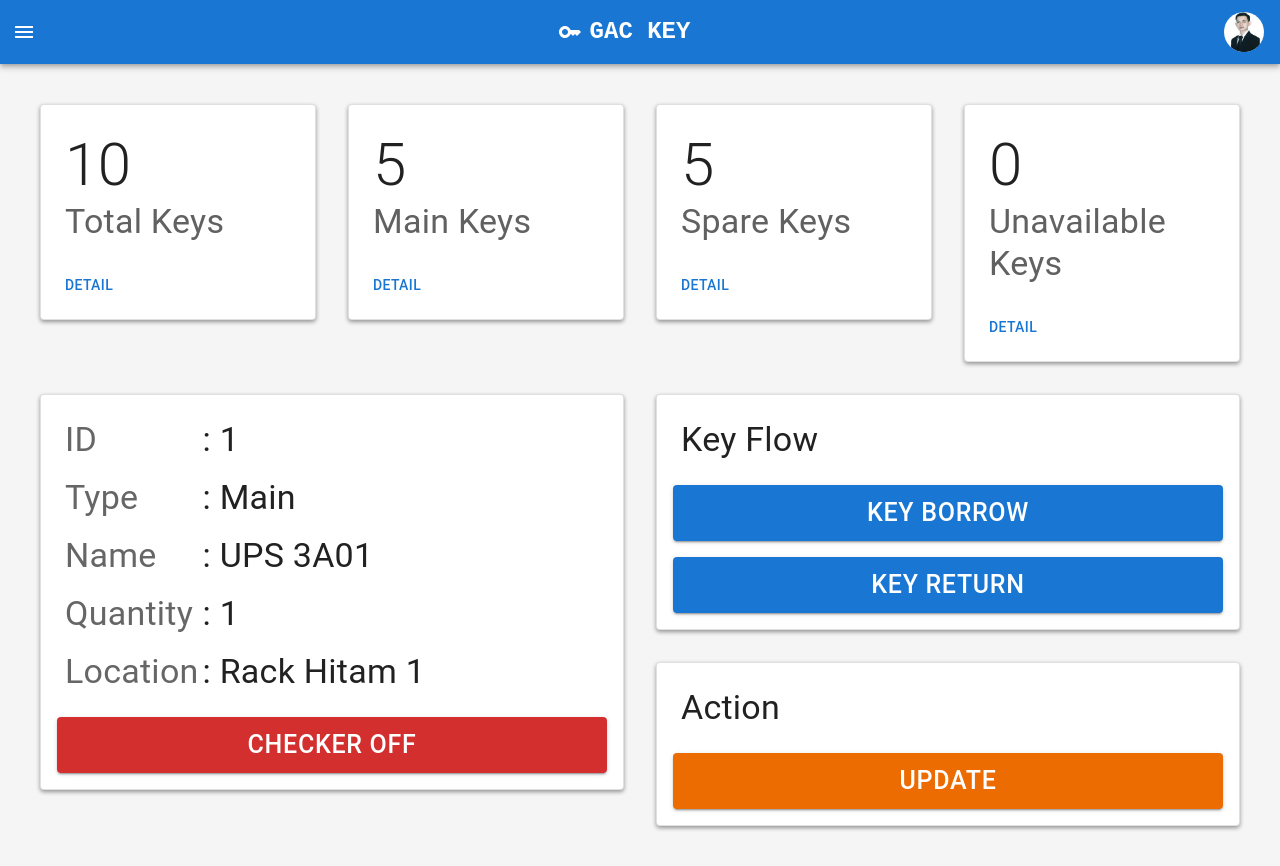
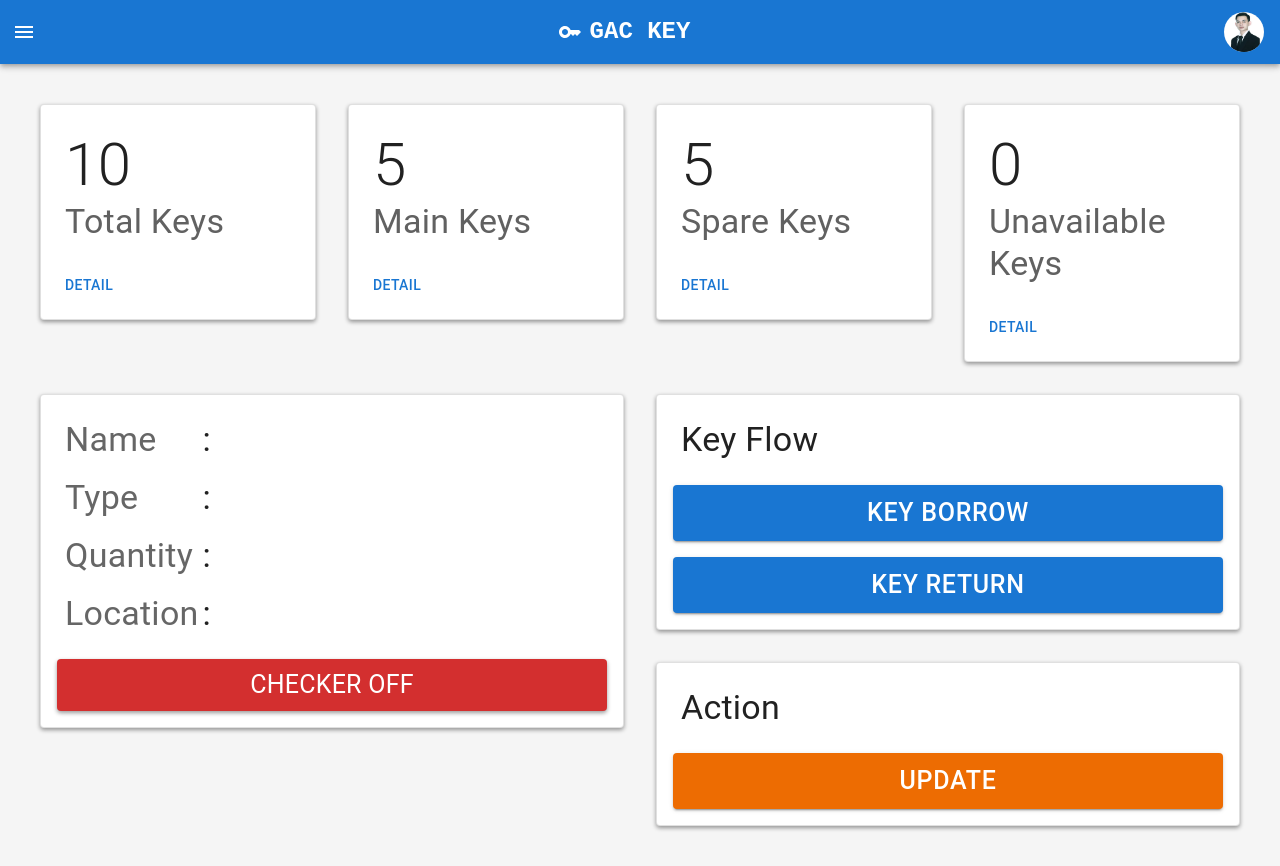
Before and after one commit to bimabca23/gac-key, a React (Create React App) app: page / in a window 1280 px wide. Built offline with nearby package versions, Linux system fonts and the light colour scheme.

Commit message:
Update key check component logic

```diff
--- a/src/components/KeyCheck.tsx
+++ b/src/components/KeyCheck.tsx
@@ -1,14 +1,77 @@
-import { Button } from "@mui/material";
+import { FormLabel, TextField, colors } from "@mui/material";
 import Box from "@mui/material/Box";
 import Card from "@mui/material/Card";
 import CardActions from "@mui/material/CardActions";
 import CardContent from "@mui/material/CardContent";
 import Grid from "@mui/material/Grid2";
 import Typography from "@mui/material/Typography";
-import { Fragment, useState } from "react";
+import { ChangeEvent, Fragment, KeyboardEvent, useState } from "react";
+import { Key } from "../types/key/Key";
 
-export default function KeyCheck() {
+interface Props {
+  keyList: Key[];
+}
+
+export default function KeyCheck(props: Props) {
   const [check, setCheck] = useState<boolean>(false);
+  const [rfid, setRfid] = useState<string>("");
+  const [key, setKey] = useState<Key>({
+    id: 0,
+    rfid: "No",
+    type: "Main",
+    name: "",
+    quantity: 0,
+    location: "",
+    status: "Available",
+  });
+
+  const getKey = (rfid: string): void => {
+    const filterKey: Key | undefined = props.keyList.find(
+      (key) => key.rfid === rfid
+    );
+    setKey(
+      filterKey ?? {
+        id: 0,
+        rfid: "No",
+        type: "Main",
+        name: "",
+        quantity: 0,
+        location: "",
+        status: "Available",
+      }
+    );
+  };
+
+  const onChange = (
+    e: ChangeEvent<HTMLInputElement | HTMLTextAreaElement>
+  ): void => {
+    setRfid(e.target.value);
+  };
+
+  const onKeyDown = (e: KeyboardEvent<HTMLDivElement>): void => {
+    if (e.key === "Enter") {
+      getKey(rfid);
+      setRfid("");
+    }
+  };
+
+  const onFocus = (): void => {
+    setCheck(true);
+  };
+
+  const onBlur = (): void => {
+    setCheck(false);
+    setKey({
+      id: 0,
+      rfid: "No",
+      type: "Main",
+      name: "",
+      quantity: 0,
+      location: "",
+      status: "Available",
+    });
+  };
+
   return (
     <Box minWidth={275} width="100%">
       <Card
@@ -20,11 +83,11 @@ export default function KeyCheck() {
             <Grid container spacing={2}>
               <Grid size={3}>
                 <Typography variant="h4" color="text.secondary">
-                  ID
+                  Name
                 </Typography>
               </Grid>
               <Grid size={9}>
-                <Typography variant="h4">: 1</Typography>
+                <Typography variant="h4">: {key.id ? key.name : ""}</Typography>
               </Grid>
               <Grid size={3}>
                 <Typography variant="h4" color="text.secondary">
@@ -32,15 +95,7 @@ export default function KeyCheck() {
                 </Typography>
               </Grid>
               <Grid size={9}>
-                <Typography variant="h4">: Main</Typography>
-              </Grid>
-              <Grid size={3}>
-                <Typography variant="h4" color="text.secondary">
-                  Name
-                </Typography>
-              </Grid>
-              <Grid size={9}>
-                <Typography variant="h4">: UPS 3A01</Typography>
+                <Typography variant="h4">: {key.id ? key.type : ""}</Typography>
               </Grid>
               <Grid size={3}>
                 <Typography variant="h4" color="text.secondary">
@@ -48,7 +103,9 @@ export default function KeyCheck() {
                 </Typography>
               </Grid>
               <Grid size={9}>
-                <Typography variant="h4">: 1</Typography>
+                <Typography variant="h4">
+                  : {key.id ? key.quantity : ""}
+                </Typography>
               </Grid>
               <Grid size={3}>
                 <Typography variant="h4" color="text.secondary">
@@ -56,15 +113,25 @@ export default function KeyCheck() {
                 </Typography>
               </Grid>
               <Grid size={9}>
-                <Typography variant="h4">: Rack Hitam 1</Typography>
+                <Typography variant="h4">
+                  : {key.id ? key.location : ""}
+                </Typography>
               </Grid>
             </Grid>
           </CardContent>
           <CardActions>
-            <Button
+            <FormLabel
+              htmlFor="rfid-field"
               sx={{
                 width: "100%",
                 fontSize: 25,
+                backgroundColor: check ? colors.green[700] : colors.red[700],
+                py: 1,
+                borderRadius: 1,
+                textAlign: "center",
+                color: "white",
+                cursor: "pointer",
+                boxShadow: "0px 2px 4px rgba(0,0,0,0.4)",
                 animation: check ? "ping 1s infinite" : "none",
                 "@keyframes ping": {
                   "0%": { transform: "scale(1)", opacity: 1 },
@@ -72,12 +139,23 @@ export default function KeyCheck() {
                   "100%": { transform: "scale(1)", opacity: 1 },
                 },
               }}
-              variant="contained"
-              color={check ? "success" : "error"}
               onClick={() => setCheck(!check)}
             >
-              {check ? "Checker On" : "Checker Off"}
-            </Button>
+              {check ? "CHECKER ON" : "CHECKER OFF"}
+            </FormLabel>
+            <TextField
+              value={rfid}
+              id="rfid-field"
+              size="small"
+              onChange={onChange}
+              onKeyDown={onKeyDown}
+              onFocus={onFocus}
+              onBlur={onBlur}
+              sx={{
+                position: "absolute",
+                left: -1000,
+              }}
+            />
           </CardActions>
         </Fragment>
       </Card>
--- a/src/pages/Dash.tsx
+++ b/src/pages/Dash.tsx
@@ -1,11 +1,11 @@
 import Box from "@mui/material/Box";
+import { useEffect, useState } from "react";
 import ActionBox from "../components/ActionBox";
 import CountCard from "../components/CountCard";
 import KeyCheck from "../components/KeyCheck";
-import { UseCaseFactory, UseCaseFactoryImpl } from "../usecase/UseCaseFactory";
-import { useEffect, useState } from "react";
 import { GetKeysResp } from "../types/key/GetKeysResp";
 import { Key } from "../types/key/Key";
+import { UseCaseFactory, UseCaseFactoryImpl } from "../usecase/UseCaseFactory";
 
 export default function Dashboard() {
   const useCaseFactory: UseCaseFactory = new UseCaseFactoryImpl();
@@ -46,7 +46,7 @@ export default function Dashboard() {
         />
       </Box>
       <Box display={"flex"} flexGrow={0} gap={4} mt={4}>
-        <KeyCheck />
+        <KeyCheck keyList={keyList} />
         <ActionBox />
       </Box>
     </Box>
--- a/src/types/key/GetKeysResp.ts
+++ b/src/types/key/GetKeysResp.ts
@@ -2,5 +2,5 @@ import { BaseResp } from "../BaseResp";
 import { Key } from "./Key";
 
 export interface GetKeysResp extends BaseResp {
-    outputSchema: Key[]
+  outputSchema: Key[];
 }
```
Also changed, not shown: src/types/BaseResp.ts (+5 -5 lines), src/types/key/Key.ts (indentation only).
